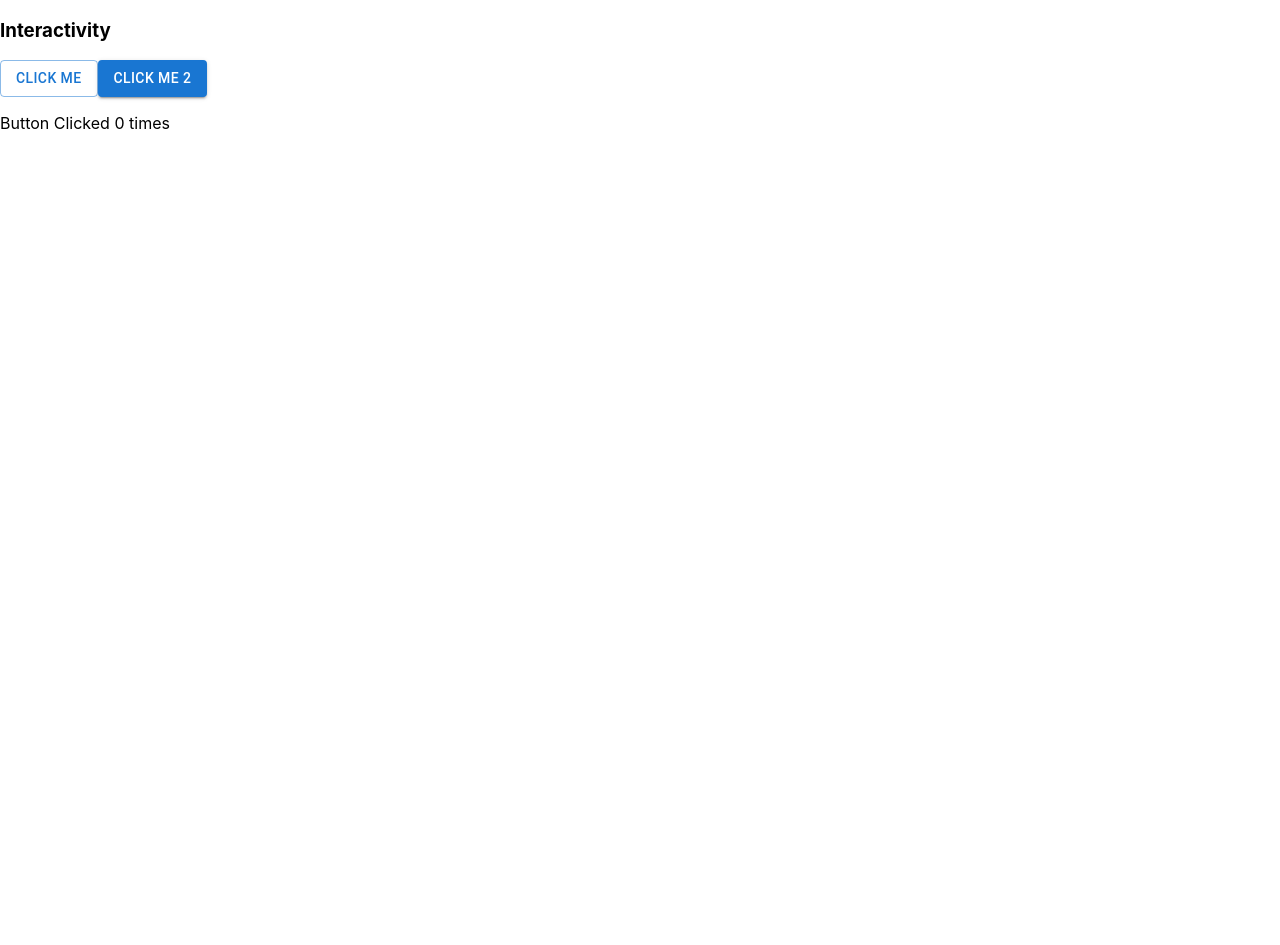
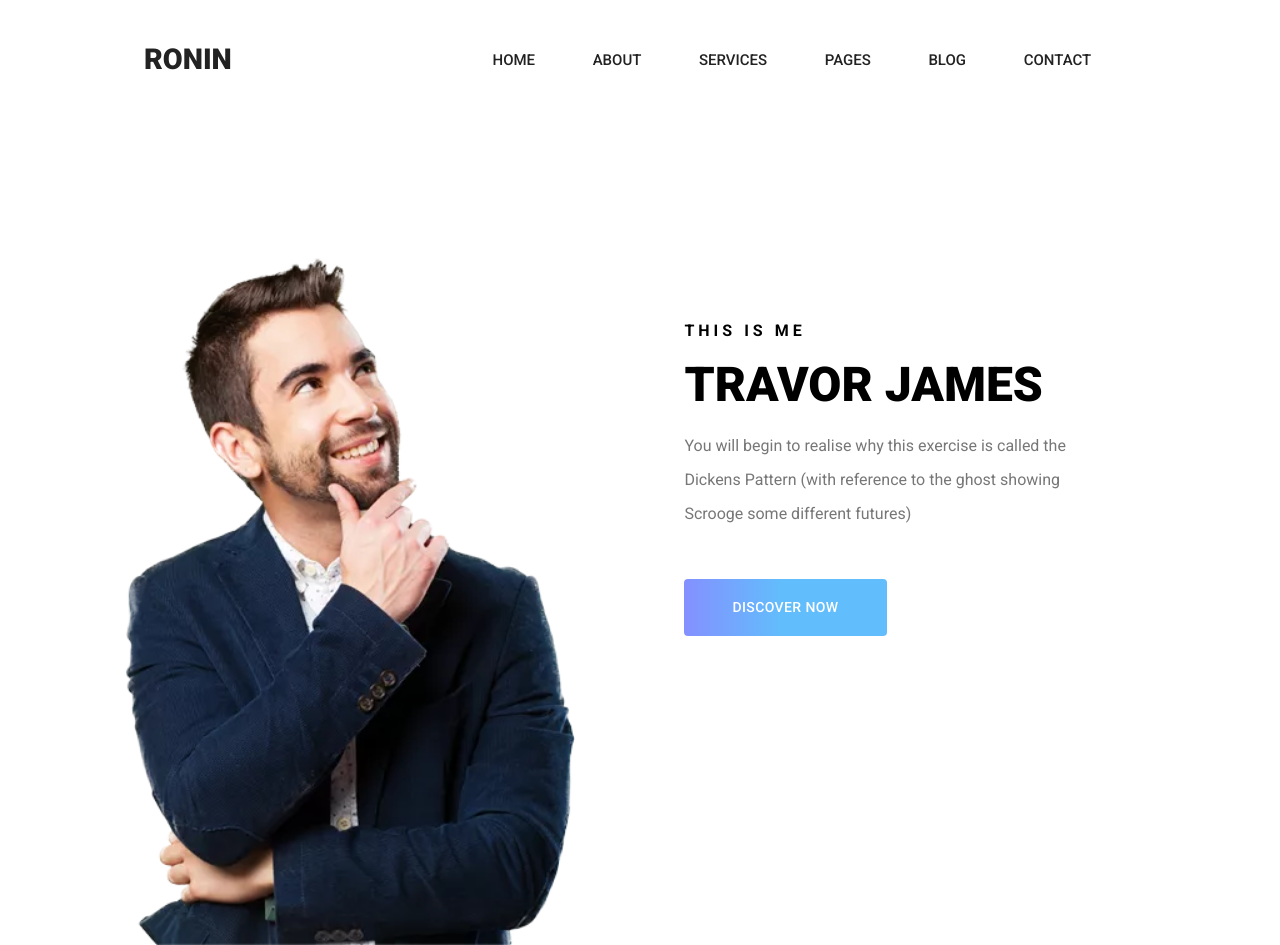
Before and after one commit to praveen-crypto/react-class, a React (Create React App) app: page / in a window 1280 px wide. Before the commit the page ends 800 px from the top, so only its background shows below. Built offline with nearby package versions, Linux system fonts and the light colour scheme.

Commit message:
navbar & hero section

```diff
--- a/src/App.js
+++ b/src/App.js
@@ -2,81 +2,19 @@
 import { useState } from 'react';
 import './App.css';
 
-// import Button from './components/button/button';
-import ConditionalRendering from './components/conditonal_rendering/PackingList';
-
-import Button from '@mui/material/Button';
+import LandingPage from './pages/landing_page/LandingPage';
 
 function App() {
-
-  let age = 45;
-
-  let packingList = [
-    {
-      "isPacked": true,
-      "name": "Photo of Tam"
-    },
-    {
-      "isPacked": false,
-      "name": "Tim Cook"
-    },
-    {
-      "isPacked": false,
-      "name": "Helmet with a golden leaf"
-    }
-  ]
-
-  const [value, setValue] = useState(0);
-
-  function onClick1(e) {
-
-    e.stopPropagation();
-
-    e.preventDefault();
-
-    console.log("Click Me Button Clicked", e);
-
-    setValue( value + 10 );
-
-  }
 
   return (
 
     <div className="App" >
 
-      <div onClick={parentOnClick}>
-        <h3>Interactivity</h3>
-
-        <Button variant="outlined" onClick={onClick1} >Click Me</Button>
-        <Button variant="contained" onClick={onClick2}>Click Me 2</Button>
-      </div>
-
-      <p>
-        Button Clicked {value} times
-      </p>
-
-      <div>
-
-      </div>
+      <LandingPage />
 
     </div>
 
   );
 }
 
-function parentOnClick(e) {
-  console.log("Parent Clicked");
-
-  // alert("Button 1 clicked!!");
-
-}
-
-
-
-function onClick2() {
-
-  alert("Button 2 clicked!!");
-
-}
-
 export default App;
--- /dev/null
+++ b/src/components/navbar/navbar.css
@@ -0,0 +1,48 @@
+
+
+.navbar {
+    padding: 1.3rem 8rem 2rem 8rem;
+
+    display: flex;
+
+    font-family: "Roboto";
+}
+
+.navbar a, li {
+    color: black;
+    text-decoration: none;
+    list-style: none;
+}
+
+
+.navbar ul{
+    display: flex;
+}
+
+.navbar  li{
+    padding: .8rem 1rem;
+    margin: 0 .8rem 0 .8rem ;
+}
+
+.navbar .logo_container{
+    padding: .8rem 1rem;
+    display: flex;
+}
+
+.navbar .logo_container > .logo{
+    font-size: 1.8rem;
+    font-weight: 900;
+    margin: auto auto;
+    color: #222;
+}
+
+.nav_items {
+    margin-left: auto;
+    margin-right: 2rem;
+}
+
+.nav_items a{
+    font-size: 15px;
+    font-weight: 500;
+    color: #222;
+}
--- /dev/null
+++ b/src/components/navbar/navbar.jsx
@@ -0,0 +1,48 @@
+
+
+
+
+
+
+
+
+import './navbar.css';
+
+function Navbar() {
+
+    return (
+
+            <div className="navbar" >
+                <div className="logo_container" >
+                    <a className='logo'  href="/"> RONIN </a>
+                </div>
+                <div className='nav_items'>
+                    <ul className='' >
+                        <li>
+                            <a href="/"> HOME </a>
+                        </li>
+                        <li>
+                            <a href="/"> ABOUT </a>
+                        </li>
+                        <li>
+                            <a href="/"> SERVICES </a>
+                        </li>
+                        <li>
+                            <a href="/"> PAGES </a>
+                        </li>
+                        <li>
+                            <a href="/"> BLOG </a>
+                        </li>
+                        <li>
+                            <a href="/"> CONTACT </a>
+                        </li>
+                    </ul>
+                </div>
+            </div>
+
+    );
+
+}
+
+
+export default Navbar;
--- a/src/index.css
+++ b/src/index.css
@@ -1,3 +1,9 @@
+@import url('https://fonts.googleapis.com/css2?family=Roboto:ital,wght@0,100;0,300;0,400;0,500;0,700;0,900;1,100;1,300;1,400;1,500;1,700;1,900&display=swap');
+
+*{
+  box-sizing: border-box;
+}
+
 body {
   margin: 0;
   font-family: -apple-system, BlinkMacSystemFont, 'Segoe UI', 'Roboto', 'Oxygen',
@@ -5,9 +11,84 @@ body {
     sans-serif;
   -webkit-font-smoothing: antialiased;
   -moz-osx-font-smoothing: grayscale;
+
+
 }
 
 code {
   font-family: source-code-pro, Menlo, Monaco, Consolas, 'Courier New',
     monospace;
 }
+
+
+.roboto-thin {
+  font-family: "Roboto", sans-serif;
+  font-weight: 100;
+  font-style: normal;
+}
+
+.roboto-light {
+  font-family: "Roboto", sans-serif;
+  font-weight: 300;
+  font-style: normal;
+}
+
+.roboto-regular {
+  font-family: "Roboto", sans-serif;
+  font-weight: 400;
+  font-style: normal;
+}
+
+.roboto-medium {
+  font-family: "Roboto", sans-serif;
+  font-weight: 500;
+  font-style: normal;
+}
+
+.roboto-bold {
+  font-family: "Roboto", sans-serif;
+  font-weight: 700;
+  font-style: normal;
+}
+
+.roboto-black {
+  font-family: "Roboto", sans-serif;
+  font-weight: 900;
+  font-style: normal;
+}
+
+.roboto-thin-italic {
+  font-family: "Roboto", sans-serif;
+  font-weight: 100;
+  font-style: italic;
+}
+
+.roboto-light-italic {
+  font-family: "Roboto", sans-serif;
+  font-weight: 300;
+  font-style: italic;
+}
+
+.roboto-regular-italic {
+  font-family: "Roboto", sans-serif;
+  font-weight: 400;
+  font-style: italic;
+}
+
+.roboto-medium-italic {
+  font-family: "Roboto", sans-serif;
+  font-weight: 500;
+  font-style: italic;
+}
+
+.roboto-bold-italic {
+  font-family: "Roboto", sans-serif;
+  font-weight: 700;
+  font-style: italic;
+}
+
+.roboto-black-italic {
+  font-family: "Roboto", sans-serif;
+  font-weight: 900;
+  font-style: italic;
+}
--- a/src/index.js
+++ b/src/index.js
@@ -2,8 +2,6 @@ import React from 'react';
 import ReactDOM from 'react-dom/client';
 import './index.css';
 import App from './App';
-
-// import reportWebVitals from './reportWebVitals';
 
 const root = ReactDOM.createRoot(document.getElementById('root'));
 
@@ -12,5 +10,3 @@ root.render(
     <App />
   </React.StrictMode>
 );
-
-// reportWebVitals();
--- /dev/null
+++ b/src/pages/landing_page/LandingPage.css
@@ -0,0 +1,81 @@
+
+
+.hero-section {
+    display: flex;
+
+    width: 100%;
+
+    padding: 0 4rem;
+
+    font-family: "Roboto";
+}
+
+.hero-section .left{
+    display: flex;
+    justify-content: end;
+
+    margin: 0 auto;
+
+}
+
+.left_image{
+    width: 450px;
+    height: auto;
+
+    margin-top: 8rem;
+}
+
+.hero-section .right {
+    display: flex;
+    flex-direction: column;
+    justify-content: start;
+
+    margin-top: 9rem;
+
+    margin-left: 0;
+    margin-right: auto;
+
+
+    width: 45%;
+
+    padding: 3rem;
+}
+
+
+.text_1{
+    font-size: 1rem;
+    font-weight: 700;
+
+    letter-spacing: 4px;
+
+
+}
+
+
+.text_container h2{
+    font-size: 3rem;
+    font-weight: 900;
+
+    margin: 1rem 0;
+}
+
+.caption{
+    font-size: 1rem;
+    font-weight: 400;
+    color:#777;
+
+    line-height: 34px;
+}
+
+.button_container {
+    margin-top: 3rem;
+}
+
+
+.button_container button{
+    padding: 1rem 3rem;
+
+    box-shadow: none;
+
+    background-image: linear-gradient(to right, #8490ff 0%, #62bdfc 48%);
+}
--- /dev/null
+++ b/src/pages/landing_page/LandingPage.jsx
@@ -0,0 +1,51 @@
+
+import Navbar from '../../components/navbar/navbar';
+
+import './LandingPage.css';
+
+import {Button} from "@mui/material";
+
+import heroLeft from './home-left.png';
+
+function LandingPage() {
+
+    return (
+        <main className=''>
+            <Navbar />
+
+            <div className='hero-section'>
+
+                <div className="left">
+                    <img  className='left_image' src={heroLeft} alt="HOME LEFT" />
+                </div>
+
+                <div className="right">
+
+                    <div className="text_container">
+                        <span className='text_1'>
+                            THIS IS ME
+                        </span>
+                        <h2>
+                            TRAVOR JAMES
+                        </h2>
+                        <span className='caption' >
+                            You will begin to realise why this exercise is called the
+                            Dickens Pattern (with reference to the ghost showing Scrooge some different futures)
+                        </span>
+
+                        <div className="button_container">
+                            <Button variant='contained' >Discover Now </Button>
+                        </div>
+                    </div>
+
+                </div>
+
+            </div>
+
+        </main>
+    );
+
+}
+
+
+export default LandingPage;
```
Also changed, not shown: src/App.css (line endings or trailing spaces), src/pages/landing_page/home-left.png (added).
